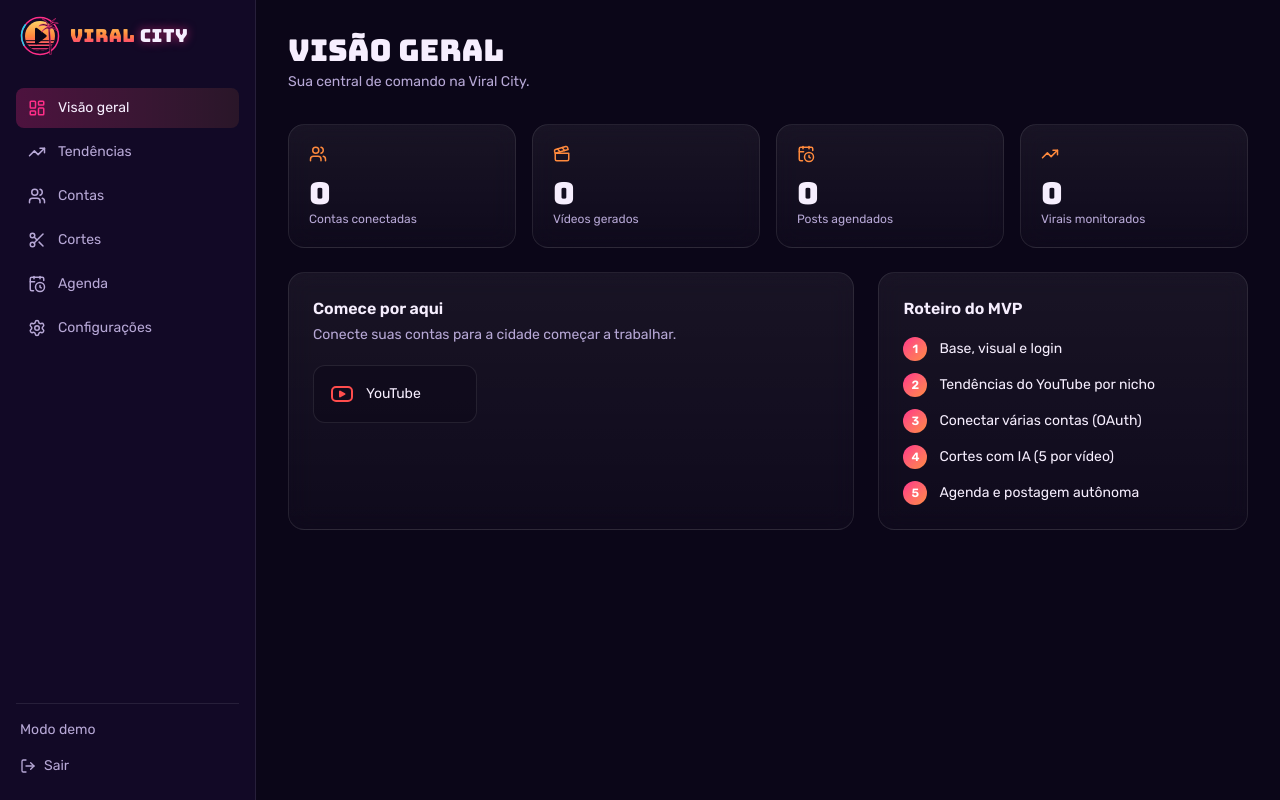
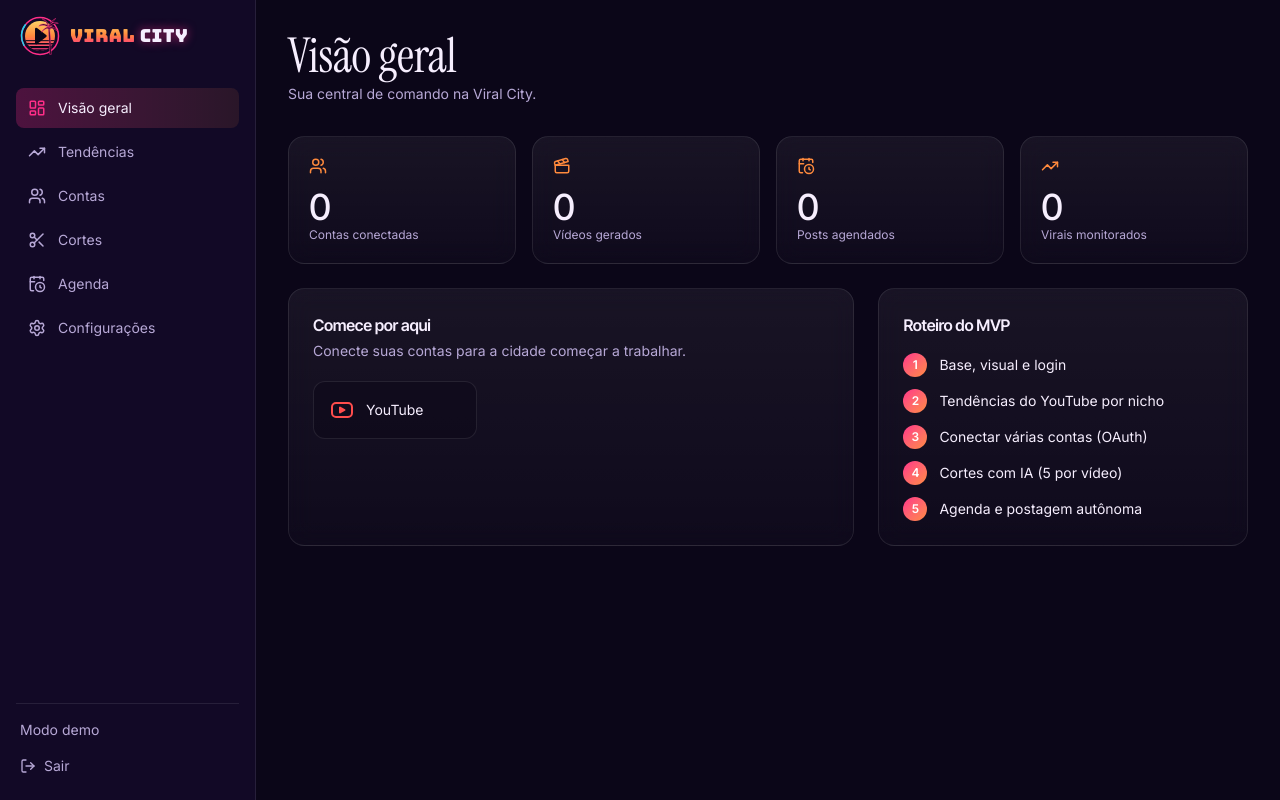
Before and after one commit to trdmidianet-ops/viral-city, a Next.js app: page /painel in a window 1280 px wide. Built offline with nearby package versions, Linux system fonts and the light colour scheme; no server answers.

Commit message:
feat: tipografia no estilo do Resend — Instrument Serif, Inter Tight, Inter e Geist Mono no site e no painel

```diff
--- a/src/app/globals.css
+++ b/src/app/globals.css
@@ -28,11 +28,30 @@
   --color-muted: var(--muted);
   --color-line: var(--line);
   --font-sans: var(--font-body);
-  --font-display: var(--font-display);
+  --font-heading: var(--font-heading);
+  --font-serif: var(--font-serif);
+  --font-logo: var(--font-logo);
+  --font-mono: var(--font-code);
 }
 
 html {
   scroll-behavior: smooth;
+}
+
+/* Títulos em grotesca com espaçamento apertado e números alinhados, como no resend.com */
+@layer base {
+  h1,
+  h2,
+  h3,
+  h4 {
+    font-family: var(--font-heading), system-ui, sans-serif;
+    letter-spacing: -0.02em;
+  }
+  table,
+  time,
+  .num {
+    font-variant-numeric: tabular-nums;
+  }
 }
 
 body {
--- a/src/app/layout.tsx
+++ b/src/app/layout.tsx
@@ -1,17 +1,14 @@
 import type { Metadata } from "next";
-import { Bungee, Rubik } from "next/font/google";
+import { Bungee, Geist_Mono, Inter, Inter_Tight, Instrument_Serif } from "next/font/google";
 import "./globals.css";
 
-const display = Bungee({
-  variable: "--font-display",
-  weight: "400",
-  subsets: ["latin"],
-});
-
-const body = Rubik({
-  variable: "--font-body",
-  subsets: ["latin"],
-});
+// Tipografia no estilo do resend.com com fontes livres: serifa nos títulos grandes,
+// grotesca nos subtítulos e números, Inter nos textos e Geist Mono em código. A Bungee fica só na logo.
+const body = Inter({ variable: "--font-body", subsets: ["latin"] });
+const heading = Inter_Tight({ variable: "--font-heading", subsets: ["latin"] });
+const serif = Instrument_Serif({ variable: "--font-serif", weight: "400", style: ["normal", "italic"], subsets: ["latin"] });
+const logo = Bungee({ variable: "--font-logo", weight: "400", subsets: ["latin"] });
+const mono = Geist_Mono({ variable: "--font-code", subsets: ["latin"] });
 
 export const metadata: Metadata = {
   title: "Viral City — cortes virais do seu vídeo longo",
@@ -26,7 +23,7 @@ export default function RootLayout({
 }>) {
   return (
     <html lang="pt-BR">
-      <body className={`${display.variable} ${body.variable} antialiased`}>
+      <body className={`${body.variable} ${heading.variable} ${serif.variable} ${logo.variable} ${mono.variable} antialiased`}>
         {children}
       </body>
     </html>
--- a/src/app/painel/cortes/[id]/page.tsx
+++ b/src/app/painel/cortes/[id]/page.tsx
@@ -148,7 +148,7 @@ function ClipCard({ clip, local }: { clip: Clip; local: boolean }) {
         <div>
           <div className="flex items-center justify-between text-xs">
             <span className="flex items-center gap-1 text-muted"><Sparkles size={12} /> Potencial viral</span>
-            <span className="font-display text-base text-orange">{clip.score}</span>
+            <span className="num font-heading text-base font-semibold text-orange">{clip.score}</span>
           </div>
           <div className="mt-1 h-1.5 overflow-hidden rounded-full bg-white/10" role="meter" aria-valuenow={clip.score} aria-valuemin={0} aria-valuemax={100} aria-label="Potencial viral">
             <div className="h-full bg-gradient-to-r from-pink to-orange" style={{ width: `${clip.score}%` }} />
--- a/src/app/painel/page.tsx
+++ b/src/app/painel/page.tsx
@@ -27,7 +27,7 @@ export default function PainelHome() {
         {stats.map(({ label, value, icon: Icon }) => (
           <div key={label} className="glass rounded-2xl p-5">
             <Icon size={18} className="text-orange" />
-            <p className="mt-3 font-display text-3xl">{value}</p>
+            <p className="num mt-3 font-heading text-4xl font-medium tracking-[-0.03em]">{value}</p>
             <p className="text-xs text-muted">{label}</p>
           </div>
         ))}
--- a/src/app/painel/tendencias/video-card.tsx
+++ b/src/app/painel/tendencias/video-card.tsx
@@ -12,7 +12,7 @@ export function VideoCard({ video, rank, niche }: { video: TrendVideo; rank: num
         {video.thumbnail && (
           <Image src={video.thumbnail} alt="" fill sizes="(min-width: 1024px) 33vw, (min-width: 640px) 50vw, 100vw" className="object-cover" />
         )}
-        <span className="absolute left-2 top-2 rounded-md bg-gradient-to-br from-pink to-orange px-2 py-0.5 font-display text-sm text-white">
+        <span className="absolute left-2 top-2 rounded-md bg-gradient-to-br from-pink to-orange px-2 py-0.5 num font-heading text-sm font-semibold text-white">
           #{rank}
         </span>
         <span className="absolute bottom-2 right-2 rounded bg-black/75 px-1.5 py-0.5 text-xs">
--- a/src/components/brand.tsx
+++ b/src/components/brand.tsx
@@ -71,7 +71,7 @@ export function Logo({ href = "/" }: { href?: string }) {
   return (
     <Link href={href} className="flex items-center gap-2.5" aria-label="Viral City — início">
       <LogoMark size={40} />
-      <span className="font-display text-lg leading-none tracking-wide">
+      <span className="font-logo text-lg leading-none tracking-wide">
         <span className="text-sunset">VIRAL</span>{" "}
         <span className="text-ink [text-shadow:0_0_10px_rgba(255,46,136,0.65)]">CITY</span>
       </span>
--- a/src/components/hero3d/hero-3d.tsx
+++ b/src/components/hero3d/hero-3d.tsx
@@ -60,8 +60,8 @@ function PhoneFallback() {
   return (
     <div className="flex h-full items-center justify-center">
       <div className="flex aspect-[9/19] h-[85%] flex-col justify-end rounded-[2.2rem] border-4 border-pink bg-gradient-to-br from-pink to-orange p-5 shadow-[0_0_60px_rgba(255,46,136,0.5)]">
-        <span className="font-display text-xl leading-tight text-white">5 CORTES PRONTOS</span>
-        <span className="mt-2 font-display text-sun">★ 9.4</span>
+        <span className="font-heading text-xl font-extrabold leading-tight tracking-tight text-white">5 CORTES PRONTOS</span>
+        <span className="num mt-2 font-heading font-bold text-sun">★ 9.4</span>
       </div>
     </div>
   );
--- a/src/components/hero3d/phone-scene.tsx
+++ b/src/components/hero3d/phone-scene.tsx
@@ -36,7 +36,7 @@ const RESET = 10.2;
 function fonts() {
   const css = getComputedStyle(document.body);
   return {
-    display: css.getPropertyValue("--font-display").trim() || "Impact, sans-serif",
+    display: css.getPropertyValue("--font-heading").trim() || "system-ui, sans-serif",
     body: css.getPropertyValue("--font-body").trim() || "system-ui, sans-serif",
   };
 }
@@ -106,7 +106,7 @@ function segmentTexture(i: number, scored: boolean, f: ReturnType<typeof fonts>)
     ctx.beginPath();
     ctx.roundRect(150, 34, 96, 40, 20);
     ctx.fill();
-    ctx.font = `28px ${f.display}`;
+    ctx.font = `800 28px ${f.display}`;
     ctx.fillStyle = "#ffd166";
     ctx.fillText(`★${clip.score}`, 160, 66);
     ctx.strokeStyle = "#ffd166";
@@ -153,7 +153,7 @@ function drawScreen(ctx: CanvasRenderingContext2D, t: number, f: ReturnType<type
   if (t >= DONE) {
     // resumo: cortes prontos e agendados
     gradient(ctx, W, H, "#140a2a", "#2a0f4a");
-    ctx.font = `44px ${f.display}`;
+    ctx.font = `800 44px ${f.display}`;
     ctx.fillStyle = "#ffd166";
     ctx.fillText("5 CORTES", 36, 170);
     ctx.fillStyle = "#f6eefe";
@@ -170,7 +170,7 @@ function drawScreen(ctx: CanvasRenderingContext2D, t: number, f: ReturnType<type
       ctx.font = `600 20px ${f.body}`;
       ctx.fillStyle = "#f6eefe";
       ctx.fillText(clip.hook.slice(0, 18), 104, y + 30);
-      ctx.font = `22px ${f.display}`;
+      ctx.font = `800 22px ${f.display}`;
       ctx.fillStyle = "#ffd166";
       ctx.fillText(`★ ${clip.score}`, 104, y + 60);
     });
@@ -208,11 +208,11 @@ function drawScreen(ctx: CanvasRenderingContext2D, t: number, f: ReturnType<type
     ctx.beginPath();
     ctx.roundRect(W - 150, 38, 120, 48, 24);
     ctx.fill();
-    ctx.font = `28px ${f.display}`;
+    ctx.font = `800 28px ${f.display}`;
     ctx.fillStyle = "#ffd166";
     ctx.fillText(`★${clip.score}`, W - 136, 74);
 
-    ctx.font = `46px ${f.display}`;
+    ctx.font = `800 46px ${f.display}`;
     ctx.textAlign = "center";
     ctx.lineJoin = "round";
     ctx.lineWidth = 10;
@@ -228,7 +228,7 @@ function drawScreen(ctx: CanvasRenderingContext2D, t: number, f: ReturnType<type
 
   // vídeo longo chegando: transcrição e análise da IA
   gradient(ctx, W, H, "#0b0618", "#1e1140");
-  ctx.font = `30px ${f.display}`;
+  ctx.font = `800 30px ${f.display}`;
   ctx.fillStyle = "#f6eefe";
   ctx.fillText("VÍDEO LONGO", 36, 150);
   ctx.font = `600 22px ${f.body}`;
@@ -245,7 +245,7 @@ function drawScreen(ctx: CanvasRenderingContext2D, t: number, f: ReturnType<type
   ctx.fillText(cutting ? "A IA está escolhendo" : "Transcrevendo a fala…", 36, 470);
   if (cutting) ctx.fillText("os melhores momentos…", 36, 500);
   bar(ctx, 36, 530, W - 72, cutting ? span(t, 1.2, 3.2) : span(t, 0, 1.2), cutting ? "#22d3ee" : "#ff2e88");
-  ctx.font = `30px ${f.display}`;
+  ctx.font = `800 30px ${f.display}`;
   ctx.fillStyle = "#ffd166";
   CLIPS.forEach((clip, i) => {
     if (bladeX(t) > (i - 2) * SEG_W) ctx.fillText(`★${clip.score}`, 36 + (i % 3) * 112, 610 + Math.floor(i / 3) * 52);
--- a/src/components/painel-ui.tsx
+++ b/src/components/painel-ui.tsx
@@ -4,7 +4,7 @@ export function PageHeader({ title, subtitle, phase }: { title: string; subtitle
   return (
     <div className="mb-8 flex flex-wrap items-end justify-between gap-3">
       <div>
-        <h1 className="font-display text-2xl sm:text-3xl">{title}</h1>
+        <h1 className="font-serif text-4xl leading-none tracking-[-0.01em] sm:text-5xl">{title}</h1>
         <p className="mt-1 text-sm text-muted">{subtitle}</p>
       </div>
       {phase && (
@@ -32,7 +32,7 @@ export function EmptyState({
       <div className="flex h-14 w-14 items-center justify-center rounded-2xl bg-gradient-to-br from-pink/30 to-purple/30">
         <Icon className="text-pink" size={26} />
       </div>
-      <h2 className="mt-5 text-lg font-semibold">{title}</h2>
+      <h2 className="mt-5 text-lg font-medium">{title}</h2>
       <p className="mt-2 max-w-md text-sm text-muted">{text}</p>
       {children && <div className="mt-6">{children}</div>}
     </div>
```
Also changed, not shown: src/app/page.tsx (+8 -8 lines).
